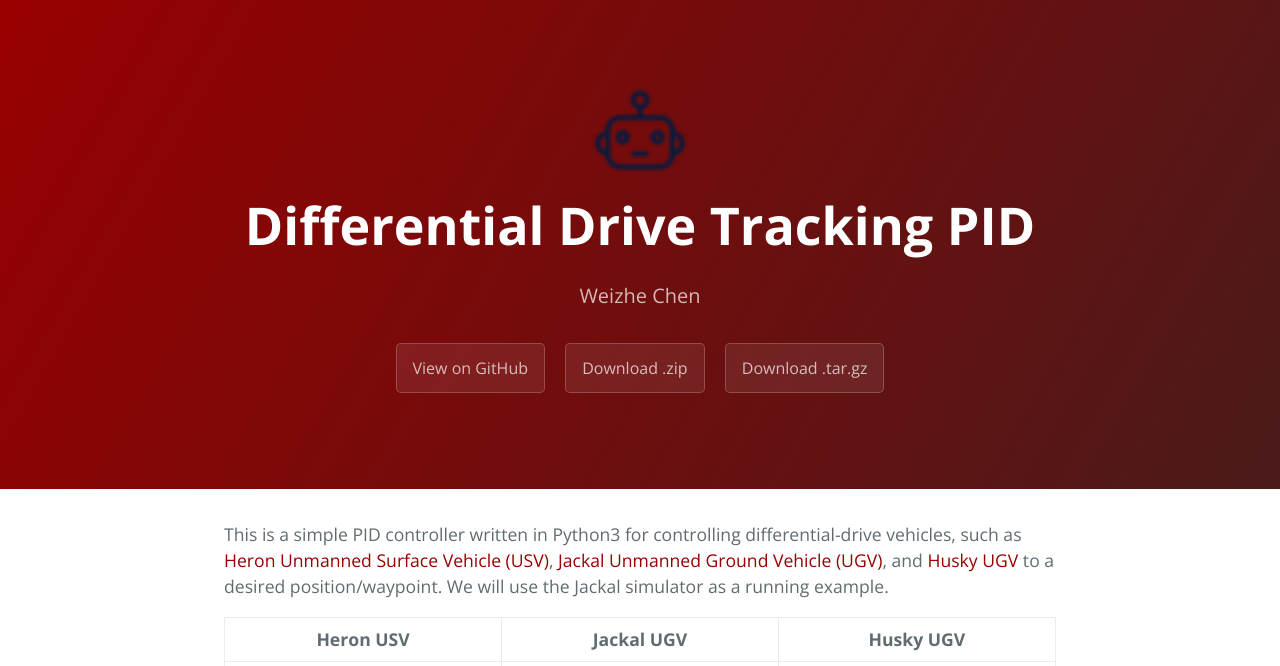
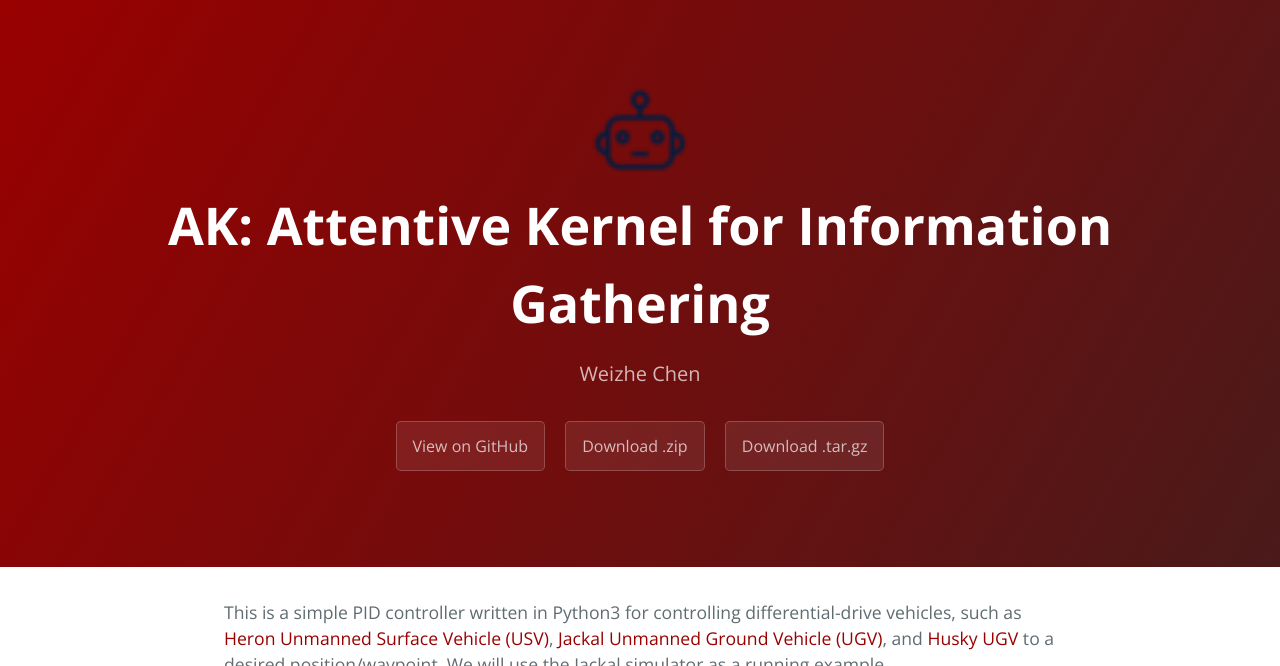
Before and after one commit to Weizhe-Chen/attentive_kernels, a Jekyll site: the page built from index.md, in a window 1280 px wide and 900 px high, cut to the strip 0-666 px from the top of the window. Built offline with Jekyll 4.4.1, drawn with Linux system fonts in a browser that asks for light colours.

Commit message:
Updated config.

```diff
--- a/_config.yml
+++ b/_config.yml
@@ -1,11 +1,11 @@
-title: "Differential Drive Tracking PID"
+title: "AK: Attentive Kernel for Information Gathering"
 tagline: "Weizhe Chen"
 # When building locally, put an empty string. Otherwise, put "/your-repo-name"
 # (the "/" is important)
 # baseurl: "diff_drive_tracking_pid"
 # arXiv ID (as in "https://arxiv.org/abs/[arXiv id]")
 arxiv: ""
-repo:  "https://github.com/Weizhe-Chen/diff_drive_tracking_pid"
+repo:  "https://github.com/Weizhe-Chen/attentive_kernels"
 
 author:
   name: Weizhe Chen
```
Also changed, not shown: 1 other file.
